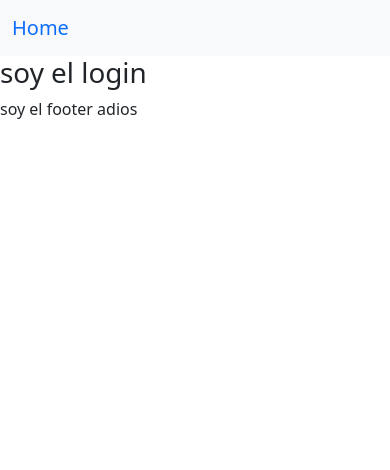
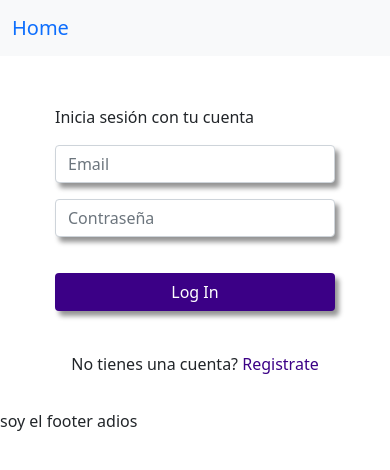
Before and after one commit to josergz/weather_app, a React (Create React App) app: page /login in a window 390 px wide. Shown: the top 470 px of the page. Built offline with nearby package versions, Linux system fonts and the light colour scheme.

Commit message:
Mobile: Vista del modulo de inicio de sesion

```diff
--- a/src/pages/login.js
+++ b/src/pages/login.js
@@ -1,9 +1,59 @@
 import React from 'react';
+import './style/login.css';
 
 function login() {
 	return (
-		<div>
-			<h1>soy el login </h1>
+		<div className="d-flex p-2  loginContainer ">
+			<form
+				class="row g-3 needs-validation d-flex align-items-center formContainer"
+				novalidate
+			>
+				{/* Mensaje para iniciar sesion */}
+				<div class="col-12 sm-6 d-flex align-items-end">
+					<p class="text-start ">Inicia sesión con tu cuenta</p>
+				</div>
+
+				{/* input de tipo email */}
+				<div class="col-md-4">
+					<input
+						type="email"
+						class="form-control"
+						id="validationCustom01"
+						required
+						placeholder="Email"
+					/>
+					<div class="valid-feedback">Looks good!</div>
+				</div>
+
+				{/* Input de tipo password */}
+				<div class="col-md-4">
+					<input
+						type="password"
+						class="form-control"
+						id="validationCustom02"
+						required
+						placeholder="Contraseña"
+					/>
+					<div class="valid-feedback">Looks good!</div>
+				</div>
+
+				{/* Boton submit para el inicio de sesion */}
+				<div class="col-12">
+					<button class="btn" type="submit">
+						Log In
+					</button>
+				</div>
+
+				{/* Texto para registrarse */}
+				<div class="col-12">
+					<p className="fw-normal">
+						No tienes una cuenta?{' '}
+						<a class="fw-semibold registerLink" href="/">
+							Registrate
+						</a>
+					</p>
+				</div>
+			</form>
 		</div>
 	);
 }
--- a/src/pages/style/login.css
+++ b/src/pages/style/login.css
@@ -0,0 +1,43 @@
+.loginContainer {
+	width: 80%;
+	margin: auto;
+	text-align: center;
+}
+
+.btn {
+	margin-top: 20px;
+	width: 100%;
+	background: #3b0086;
+
+	color: white;
+}
+.btn:hover {
+	color: white;
+	background: #230052;
+}
+
+.registerLink {
+	text-decoration: none;
+	color: #3b0086;
+	font-size: medium;
+}
+
+p.text-start,
+.fw-normal {
+	margin: 0;
+}
+p.fw-normal {
+	text-align: center;
+	margin-top: 25px;
+}
+
+.formContainer {
+	margin: auto;
+	padding: 25px 0px 25px 0px;
+	width: 100%;
+}
+
+.form-control,
+.btn {
+	box-shadow: 4px 5px 5px 0px rgba(0, 0, 0, 0.425);
+}
```
Also changed, not shown: src/App.js (+0 -18 lines).
